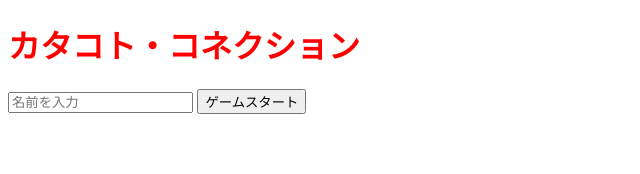
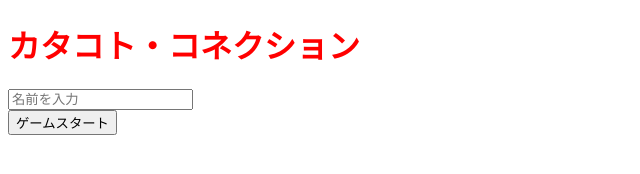
Before and after one commit to mochimochi1010/katakoto-game, a website: page public/index.html in a window 1280 px wide. Shown: the whole page, without its empty margins (0-640 px from the left). Drawn offline with nearby package versions, Linux system fonts and the light colour scheme.

Commit message:
デザイン反映のためのHTML構造修正

```diff
--- a/public/index.html
+++ b/public/index.html
@@ -42,10 +42,13 @@
     <div id="game-info"></div>
 
     <div id="start-screen">
+
+     <div class="name-input-group">
         <input type="text" id="name-input" placeholder="名前を入力">
-        <button id="start-game-button">ゲームスタート</button>
+        </div>
 
-        <button id="install-button" style="display: none;">インストール</button>
+     <button id="start-game-button">ゲームスタート</button>
+     <button id="install-button" style="display: none;">インストール</button>
     </div>
 
     <div id="game-screen" style="display:none;">
```
